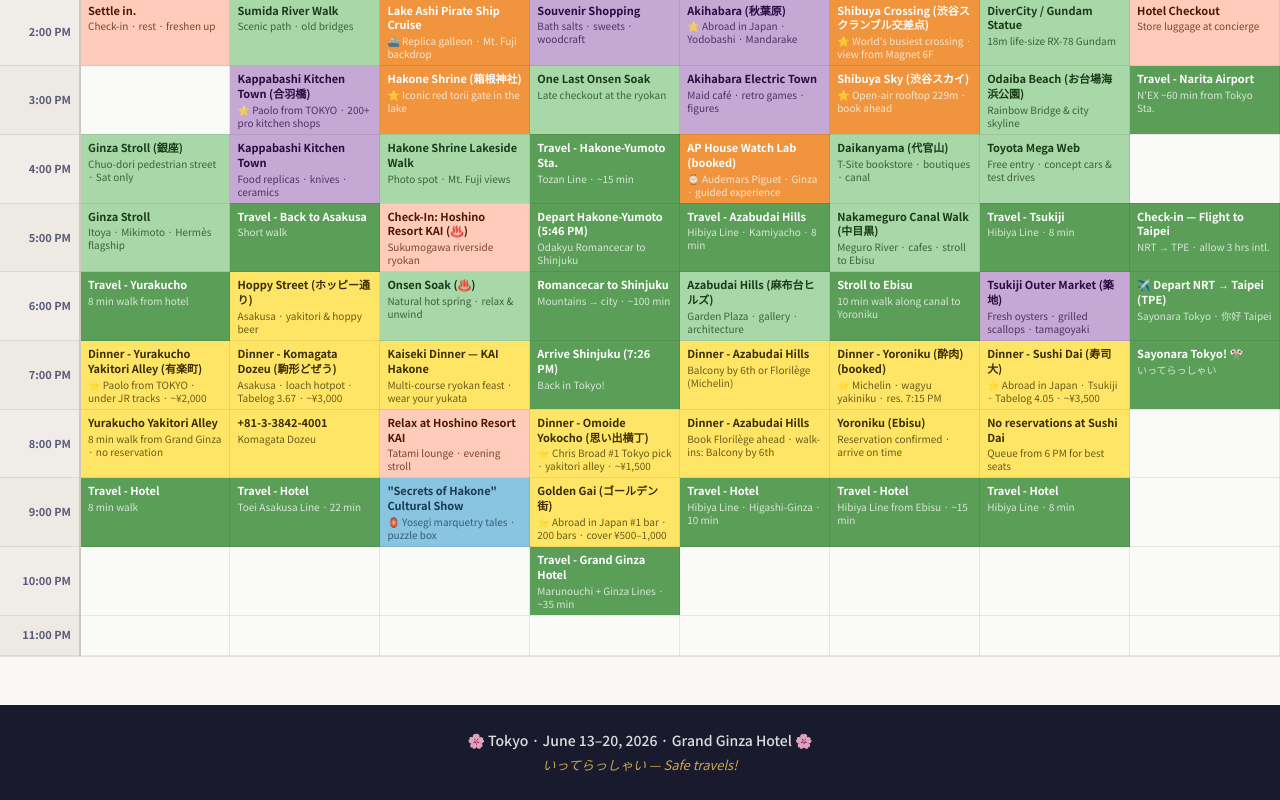
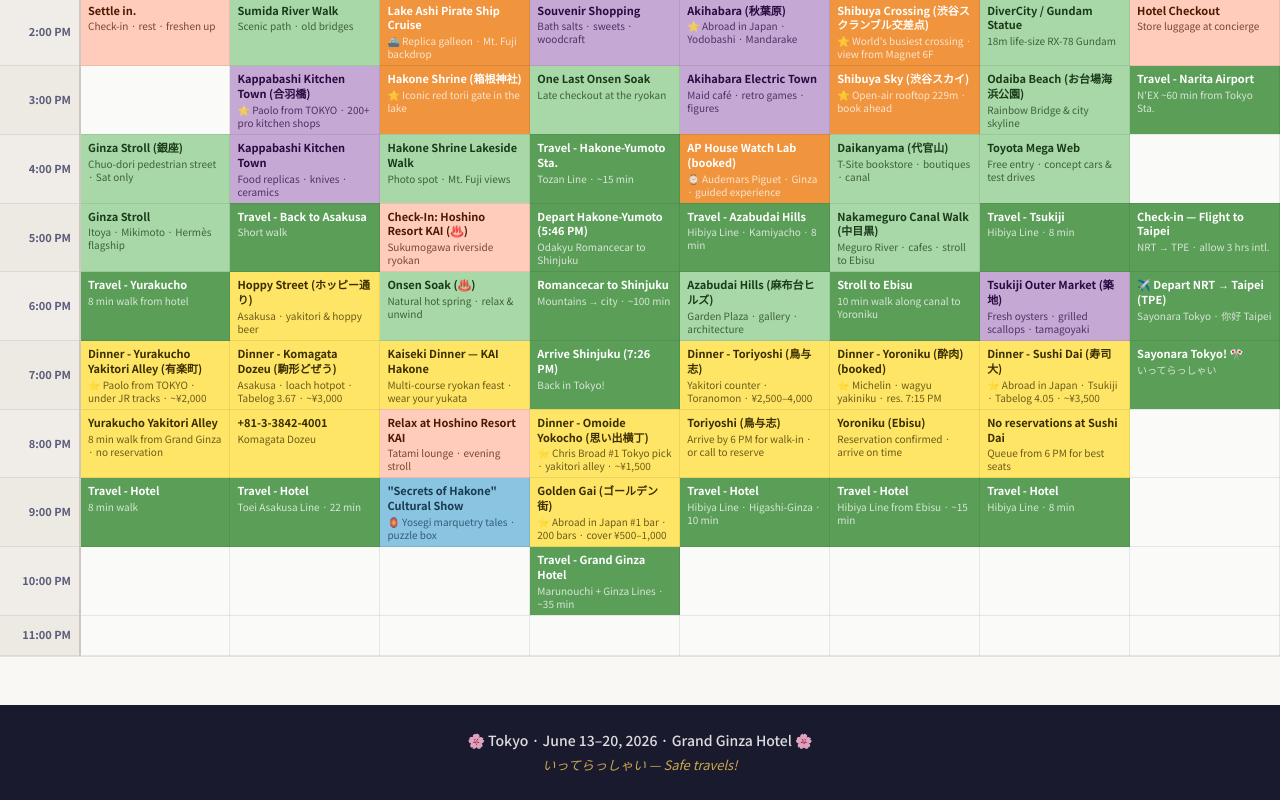
Before and after one commit to Chic212/Itinerary-Builder-Agent, a React (Vite) app: page / in a window 1280 px wide. Shown: the part 939-1739 px from the top of the page. Built offline with nearby package versions, Linux system fonts and the light colour scheme.

Commit message:
Replace Day 5 Azabudai Hills dinner with Toriyoshi (鳥与志) yakitori
Local charcoal-grill counter in Toranomon (~10 min walk from Kamiyacho),
Torishiki lineage, Tabelog 3.55, ¥2,500–4,000. Walk-in or reserve.

https://claude.ai/code/session_016K5XmU7CJrt8eqpwydEysu

```diff
--- a/src/data/itinerary.js
+++ b/src/data/itinerary.js
@@ -436,13 +436,13 @@ export const days = [
       {
         time: 'Evening',
         timeRange: '7:30 PM – 9:30 PM',
-        icon: '🍽️',
-        title: 'Dinner at Azabudai Hills',
-        description: 'End the day with dinner inside the complex. Balcony by 6th is the most accessible — a botanical terrace with all-day dining and walk-ins welcome. For a proper foodie splurge, Florilège is a Michelin-starred modern French restaurant and Tabelog award-winner that requires advance booking. Both are inside Azabudai Hills.',
-        tips: 'Book Florilège well ahead if you want it — it fills up fast. Balcony by 6th is the relaxed walk-in option. Head home via Hibiya Line from Kamiyacho back to Higashi-Ginza — about 10 minutes.',
+        icon: '🍢',
+        title: 'Dinner at Toriyoshi (鳥与志)',
+        description: 'A 10-minute walk from Kamiyacho brings you to Toriyoshi, a beloved yakitori counter in Toranomon. From the prestigious Torishiki lineage, it serves charcoal-grilled skewers in the style Tokyo locals swear by — crispy tsukune, perfectly rendered thigh, silky liver, rich skin. Counter seating only, with an authentic salaryman atmosphere that feels nothing like a tourist spot. Budget ¥2,500–4,000 per person with drinks.',
+        tips: 'Walk-ins welcome but arrive by 6 PM to snag a counter seat — it fills fast after 7 PM. You can also call ahead to reserve. From Toriyoshi, head back to Kamiyacho station and take the Hibiya Line one stop to Higashi-Ginza (10 min).',
         type: 'dining',
-        mapQuery: 'Florilege+Azabudai+Hills+Tokyo',
-        coords: [35.6577, 139.7424],
+        mapQuery: '鳥与志+虎ノ門',
+        coords: [35.6695, 139.7510],
         highlight: true,
       },
     ],
--- a/src/data/schedule.js
+++ b/src/data/schedule.js
@@ -255,8 +255,8 @@ export const schedule = [
       sub:  'Multi-course ryokan feast · wear your yukata', type: 'dining' },
     { text: 'Arrive Shinjuku (7:26 PM)',
       sub:  'Back in Tokyo!',              type: 'travel' },
-    { text: 'Dinner - Azabudai Hills',
-      sub:  'Balcony by 6th or Florilège (Michelin)', type: 'dining' },
+    { text: 'Dinner - Toriyoshi (鳥与志)',
+      sub:  'Yakitori counter · Toranomon · ¥2,500–4,000', type: 'dining' },
     { text: 'Dinner - Yoroniku (酔肉) (booked)',
       sub:  '⭐ Michelin · wagyu yakiniku · res. 7:15 PM', type: 'dining' },
     { text: 'Dinner - Sushi Dai (寿司大)',
@@ -274,8 +274,8 @@ export const schedule = [
       sub:  'Tatami lounge · evening stroll', type: 'hotel' },
     { text: 'Dinner - Omoide Yokocho (思い出横丁)',
       sub:  '⭐ Chris Broad #1 Tokyo pick · yakitori alley · ~¥1,500', type: 'dining' },
-    { text: 'Dinner - Azabudai Hills',
-      sub:  'Book Florilège ahead · walk-ins: Balcony by 6th', type: 'dining' },
+    { text: 'Toriyoshi (鳥与志)',
+      sub:  'Arrive by 6 PM for walk-in · or call to reserve', type: 'dining' },
     { text: 'Yoroniku (Ebisu)',
       sub:  'Reservation confirmed · arrive on time', type: 'dining' },
     { text: 'No reservations at Sushi Dai',
```
Also changed, not shown: Tokyo-Itinerary.html (+1 -1 lines).
